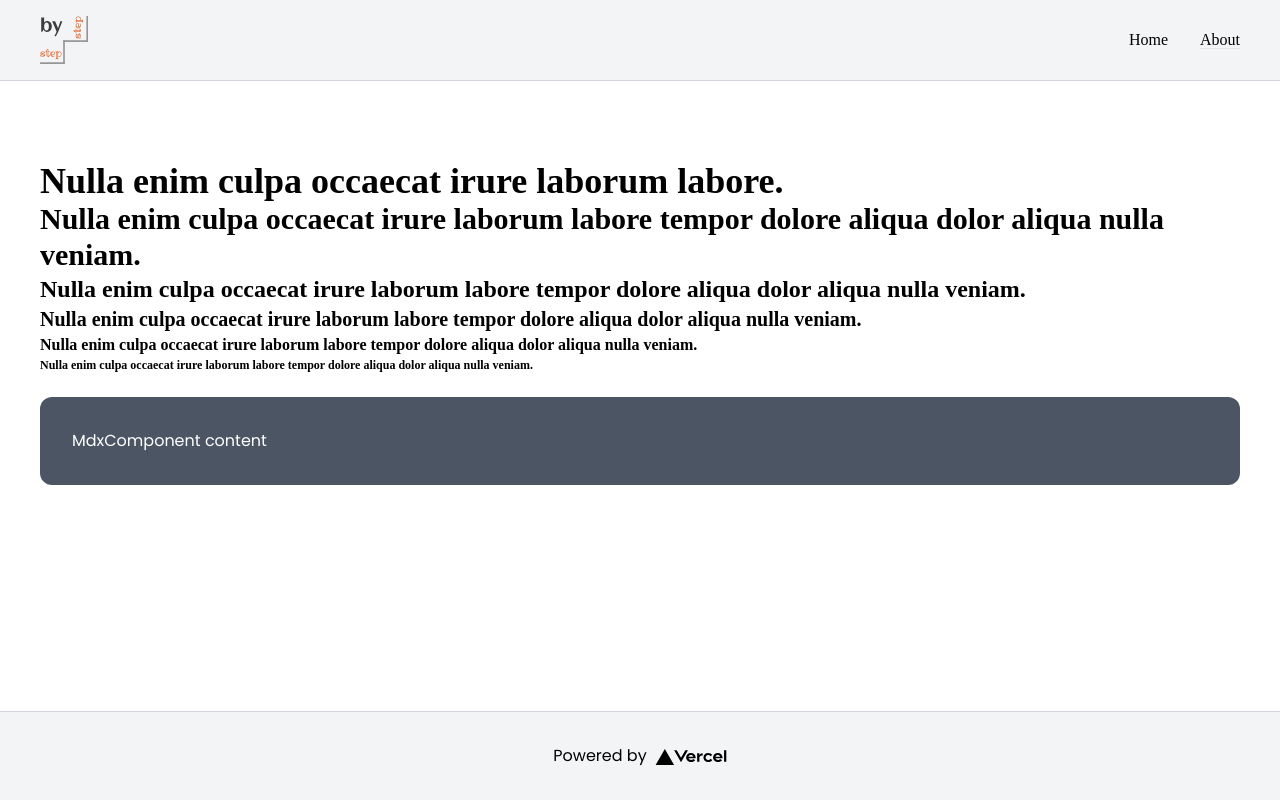
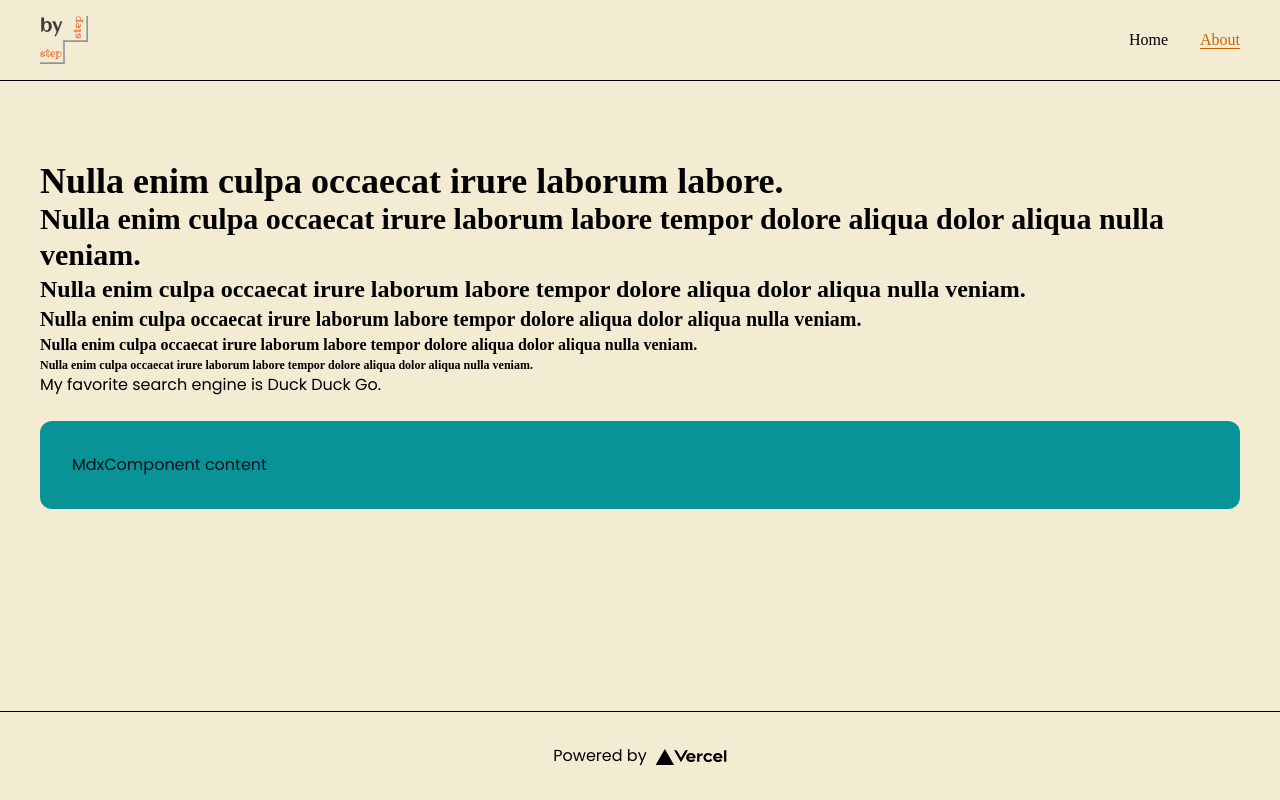
Before and after one commit to DrShpongle/step-by-step-blog, a Next.js app: page /about in a window 1280 px wide. Built offline with nearby package versions, Linux system fonts and the light colour scheme; a web font is replaced by a local one; what @tailwindcss/typography would draw is missing.

Commit message:
colors + typography

```diff
--- a/src/components/mdx/components/mdx-component.tsx
+++ b/src/components/mdx/components/mdx-component.tsx
@@ -7,9 +7,7 @@ type Props = {
 const MdxComponent: React.FC<Props> = ({children}: Props) => {
   return (
     <p>
-      <div className="p-8 mt-6 text-white bg-gray-600 rounded-xl">
-        {children}
-      </div>
+      <div className="p-8 mt-6 text-white bg-blue rounded-xl">{children}</div>
     </p>
   )
 }
--- a/src/pages/_document.tsx
+++ b/src/pages/_document.tsx
@@ -32,7 +32,7 @@ class MyDocument extends Document {
             rel="stylesheet"
           />
         </Head>
-        <body className="text-base font-body">
+        <body className="bg-opacity-50 text-dark font-body bg-champagne">
           <Main />
           <NextScript />
         </body>
--- a/src/pages/about.mdx
+++ b/src/pages/about.mdx
@@ -25,4 +25,6 @@ export default ({children}) => (
 
 ###### Nulla enim culpa occaecat irure laborum labore tempor dolore aliqua dolor aliqua nulla veniam.
 
+My favorite search engine is [Duck Duck Go](https://duckduckgo.com).
+
 <MdxComponent>MdxComponent content</MdxComponent>
--- a/tailwind.config.js
+++ b/tailwind.config.js
@@ -1,7 +1,25 @@
-const defaultTheme = require('tailwindcss/defaultTheme')
+// const defaultTheme = require('tailwindcss/defaultTheme')
 
 const bodyFontFamily = '"Poppins", sans-serif'
 const headingFontFamily = '"Ribeye Marrow", cursive'
+
+const customColors = {
+  black: '#001219',
+  white: '#001219',
+  blue: {
+    DEFAULT: '#0a9396',
+    light: '#94d2bd',
+    dark: '#005f73',
+  },
+  champagne: '#e9d8a6',
+  gambodge: 'ee9b00',
+  orange: '#ca6702',
+  red: {
+    DEFAULT: '#ae2012',
+    light: '#bb3e03',
+    dark: '#9b2226',
+  },
+}
 
 module.exports = {
   purge: [
@@ -11,8 +29,7 @@ module.exports = {
   darkMode: false, // or 'media' or 'class'
   theme: {
     colors: {
-      ...defaultTheme.colors,
-      terracota: '#E74802',
+      ...customColors,
     },
     fontFamily: {
       body: bodyFontFamily,
@@ -26,19 +43,45 @@ module.exports = {
       },
     },
     extend: {
-      typography: {
+      typography: (theme) => ({
         DEFAULT: {
           css: {
-            color: '#ff0000',
+            color: customColors.black,
             a: {
-              color: '#3182ce',
+              color: customColors.orange,
+              textDecoration: 'none',
+              transition: 'all 100ms',
               '&:hover': {
-                color: '#2c5282',
+                color: customColors.red,
+                textDecoration: 'underline',
               },
+            },
+            'h1, h2, h3, h4, h5, h6': {
+              fontWeight: theme('fontWeight.semibold'),
+              fontFamily: headingFontFamily,
+              lineHeight: theme('lineHeight.normal'),
+            },
+            h1: {
+              fontSize: theme('fontSize.4xl'),
+            },
+            h2: {
+              fontSize: theme('fontSize.3xl'),
+            },
+            h3: {
+              fontSize: theme('fontSize.2xl'),
+            },
+            h4: {
+              fontSize: theme('fontSize.xl'),
+            },
+            h5: {
+              fontSize: theme('fontSize.base'),
+            },
+            h6: {
+              fontSize: theme('fontSize.xs'),
             },
           },
         },
-      },
+      }),
     },
   },
   variants: {
```
